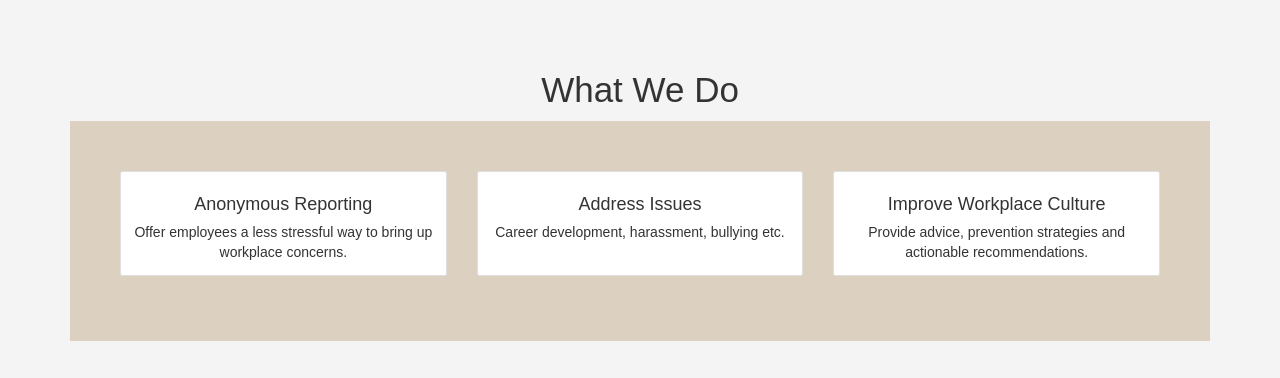
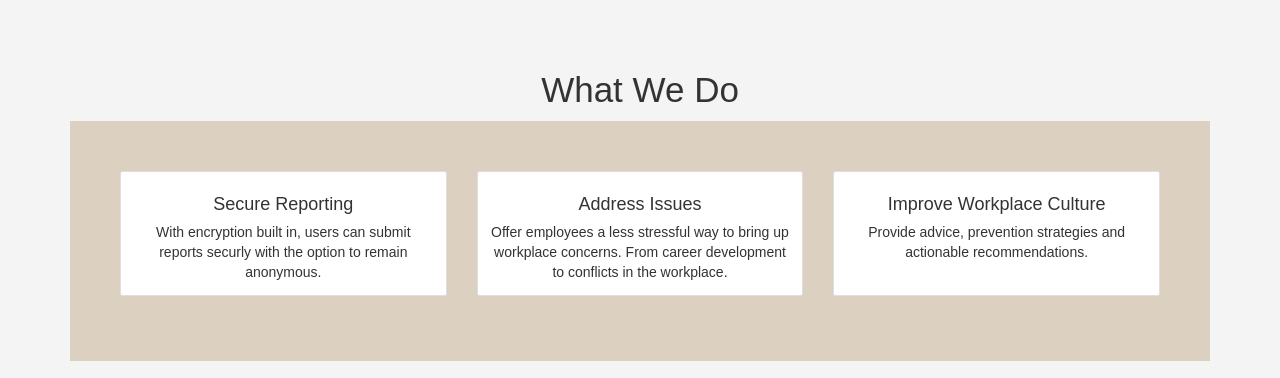
Before and after one commit to elizabethchin/HearMeHearYou, a Flask app: page / in a window 1280 px wide. Shown: the part 1658-2036 px from the top of the page. Run offline with Flask 2, Linux system fonts and the light colour scheme; some libraries are stand-ins or nearby versions; some web fonts are replaced.

Commit message:
readme logo

```diff
--- a/templates/landing_page.html
+++ b/templates/landing_page.html
@@ -74,15 +74,14 @@
             HearMeHearYou is an impartial, confidential, off the record
             resource dedicated to assist individuals to resolve workplace
             concerns. Employees can receive advice on career development,
-            ethics, workplace harassment, etc. Encryption provides security
-            and users have the option to submit reports anonymously.
+            ethics, workplace harassment, etc. With encryption built in, users
+            can submit reports securely with the option to remain anonymous.
           </p>
         </div>
         <div class="col-sm-6">
           <h4>Why was it created?</h4>
           <p>
-            We spend the majority of our time at work and 80% of employees
-            lack a trused resource at work. HearMeHearYou removes the
+            To remove the stress and
             discomfort of traditional services at work. The hope is to
             democratize workplace support so everyone can have an accessible
             advocate and create a better work environment.
@@ -103,10 +102,10 @@
         <div class="col-md-4 mb-4">
           <div class="card h-100">
             <div class="card-body">
-              <h4 class="card-title">Anonymous Reporting</h4>
+              <h4 class="card-title">Secure Reporting</h4>
               <p class="card-text">
-                Offer employees a less stressful way to bring up workplace
-                concerns.
+                With encryption built in, users can submit reports securly with the option
+                to remain anonymous.
               </p>
             </div>
           </div>
@@ -117,7 +116,8 @@
             <div class="card-body">
               <h4 class="card-title">Address Issues</h4>
               <p class="card-text">
-                Career development, harassment, bullying etc.
+                  Offer employees a less stressful way to bring up workplace
+                  concerns. From career development to conflicts in the workplace.
               </p>
             </div>
           </div>
```
Also changed, not shown: README.md (added), static/img/readme.png (added), 1 other file.
